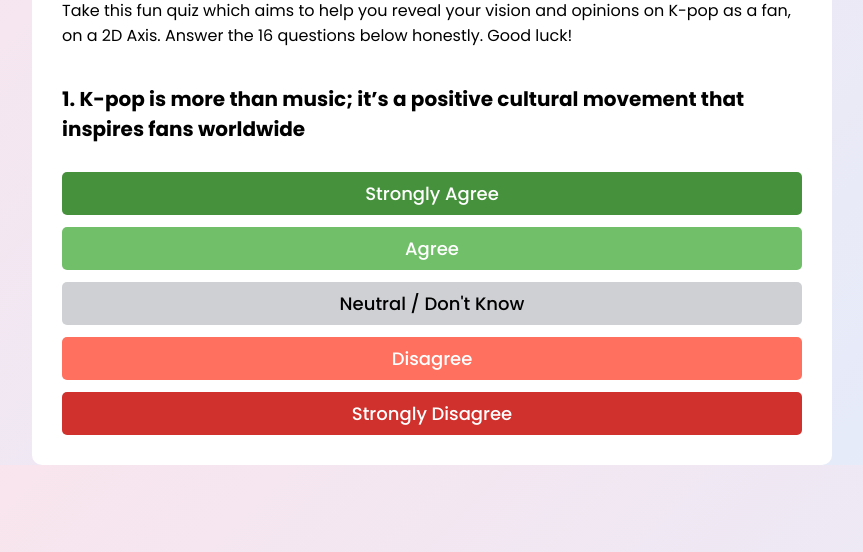
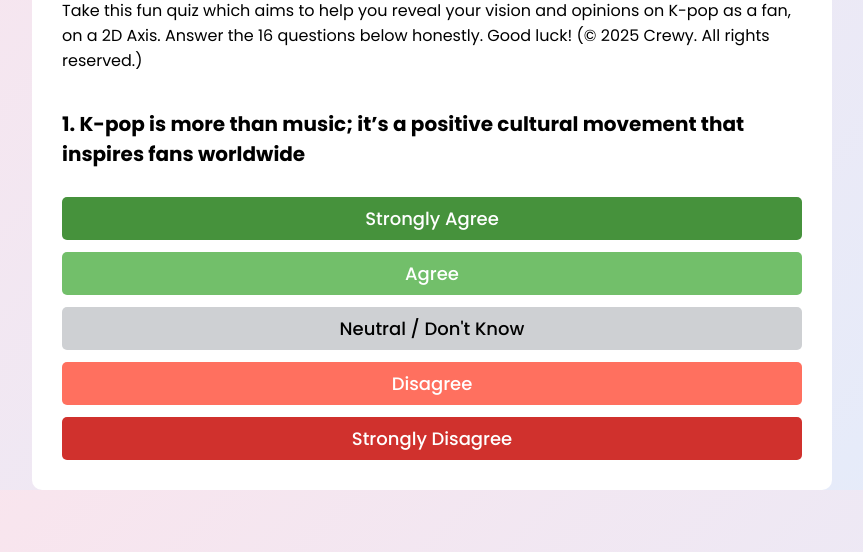
Before and after one commit to gabriel9693/K-pop-Compass, a website: page index.html in a window 1280 px wide. Shown: the part 248-800 px from the top of the page, without its empty margins (208-1071 px from the left). Drawn offline with nearby package versions, Linux system fonts and the light colour scheme.

Commit message:
Added copyright claim

```diff
--- a/index.html
+++ b/index.html
@@ -17,7 +17,7 @@
         <div class="about">
             <div class="title-container"><h1 class="title">The K-pop Compass</h1><img class="logo" src="media/prototype_logo.png"></div>
             <p class="description">
-            Take this fun quiz which aims to help you reveal your vision and opinions on K-pop as a fan, on a 2D Axis. Answer the 16 questions below honestly. Good luck!
+            Take this fun quiz which aims to help you reveal your vision and opinions on K-pop as a fan, on a 2D Axis. Answer the 16 questions below honestly. Good luck! (© 2025 Crewy. All rights reserved.)
             </p>
         </div>
         <div class="quiz">
```
